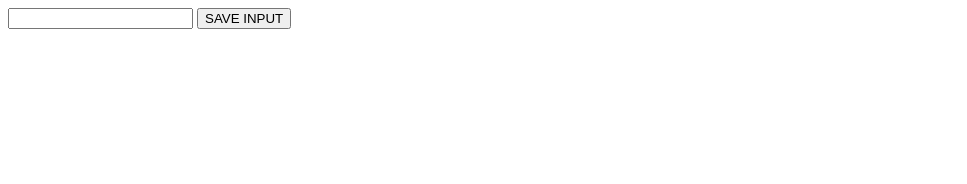
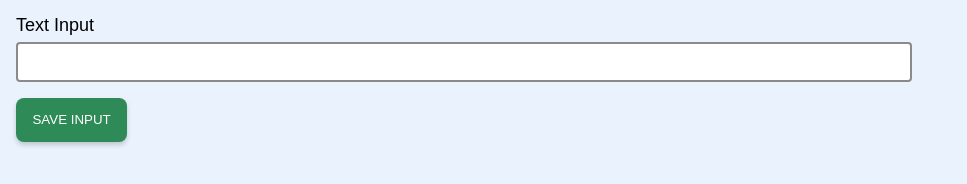
Before and after one commit to alok-38/scrimba-bootcamp, a plain HTML site: page chrome-extention/index.html in a window 1280 px wide. Shown: the whole page, without its empty margins (0-967 px from the left). Drawn offline with Linux system fonts and the light colour scheme.

Commit message:
Chrome Extention

```diff
--- /dev/null
+++ b/chrome-extention/app.js
@@ -0,0 +1,12 @@
+// Create two variables:
+// myLeads -> should be assigned to an empty array
+// inputEl -> should be assigned to the text input field
+
+const myLeads = [];
+const inputBtnEl = document.getElementById("input-btn");
+
+// Log out "Button clicked!" when the user clicks the "SAVE INPUT" button
+
+inputBtnEl.addEventListener("click", (event) => {
+  console.log("Button clicked!");
+});
--- a/chrome-extention/index.html
+++ b/chrome-extention/index.html
@@ -1,18 +1,18 @@
-<!DOCTYPE html>
-<html lang="en">
+<!doctype html>
+<html>
 
 <head>
-    <meta charset="UTF-8">
-    <meta http-equiv="X-UA-Compatible" content="IE=edge">
-    <meta name="viewport" content="width=device-width, initial-scale=1.0">
-    <title>Chrome Extention</title>
+    <title>Google Chrome</title>
+    <link rel="stylesheet" href="style.css">
 </head>
 
 <body>
     <!-- Create an input element with type="text" and id="input-el" -->
+    <label for="text-input">Text Input</label>
+    <input class="input" id="input-el" type="text" />
     <!-- Create a SAVE INPUT button with id="input-btn" -->
-    <input type="text" id="input-el">
-    <button type="button" id="input-btn">SAVE INPUT</button>
+    <button class="button" id="input-btn" type="button">SAVE INPUT</button>
+    <script src="app.js"></script>
 </body>
 
 </html>
--- /dev/null
+++ b/chrome-extention/style.css
@@ -0,0 +1,97 @@
+*,
+*::before,
+*::after {
+    box-sizing: border-box;
+}
+
+html,
+body {
+    margin: 0;
+    padding: 0;
+}
+
+:root {
+    --input-border: #8b8a8b;
+    --input-focus-h: 245;
+    --input-focus-s: 100%;
+    --input-focus-l: 42%;
+}
+
+body {
+    min-height: 100vh;
+    display: grid;
+    place-content: start;
+    grid-gap: 0.5rem;
+    font-family: "Baloo 2", sans-serif;
+    background-color: #e9f2fd;
+    padding: 1rem;
+}
+
+label {
+    font-size: 1.125rem;
+    font-weight: 500;
+    line-height: 1;
+}
+
+.input+label {
+    margin-top: 2rem;
+}
+
+.input {
+    font-size: 16px;
+    font-size: max(16px, 1em);
+    font-family: inherit;
+    padding: 0.25em 0.5em;
+    background-color: #fff;
+    border: 2px solid var(--input-border);
+    border-radius: 4px;
+    transition: 180ms box-shadow ease-in-out;
+    width: 70vw;
+    height: 2.5rem;
+    margin-bottom: .5rem;
+}
+
+.input:focus {
+    border-color: #5f9341;
+    box-shadow: 0 0 0 2px #5f9341;
+    outline: 3px solid transparent;
+}
+
+
+button.button {
+    border: none;
+    background-color: transparent;
+    font-family: inherit;
+    padding: 0;
+    cursor: pointer;
+}
+
+@media screen and (-ms-high-contrast: active) {
+    button.button {
+        border: 2px solid currentcolor;
+    }
+}
+
+button.button {
+    display: block;
+    background-color: seagreen;
+    color: #fff;
+    border-radius: 8px;
+    box-shadow: 0 3px 5px rgba(0, 0, 0, 0.18);
+    padding: 0.25em 0.75em;
+    width: 15ch;
+    min-height: 44px;
+    text-align: center;
+    line-height: 1.1;
+    transition: 220ms all ease-in-out;
+}
+
+button.button:hover,
+button.button:active {
+    background-color: #5f9341;
+}
+
+button.button:focus {
+    outline-style: solid;
+    outline-color: transparent;
+}
```
